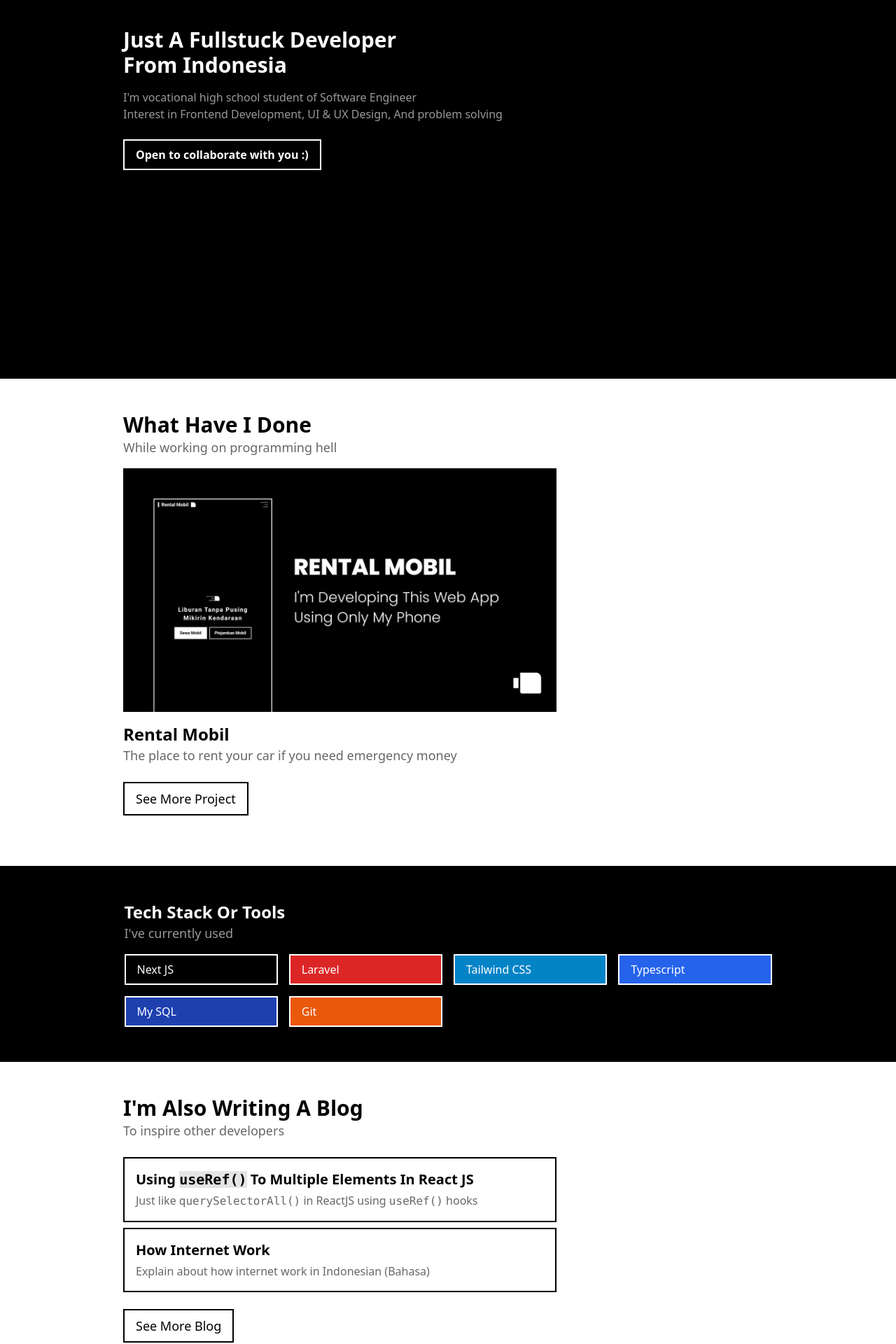
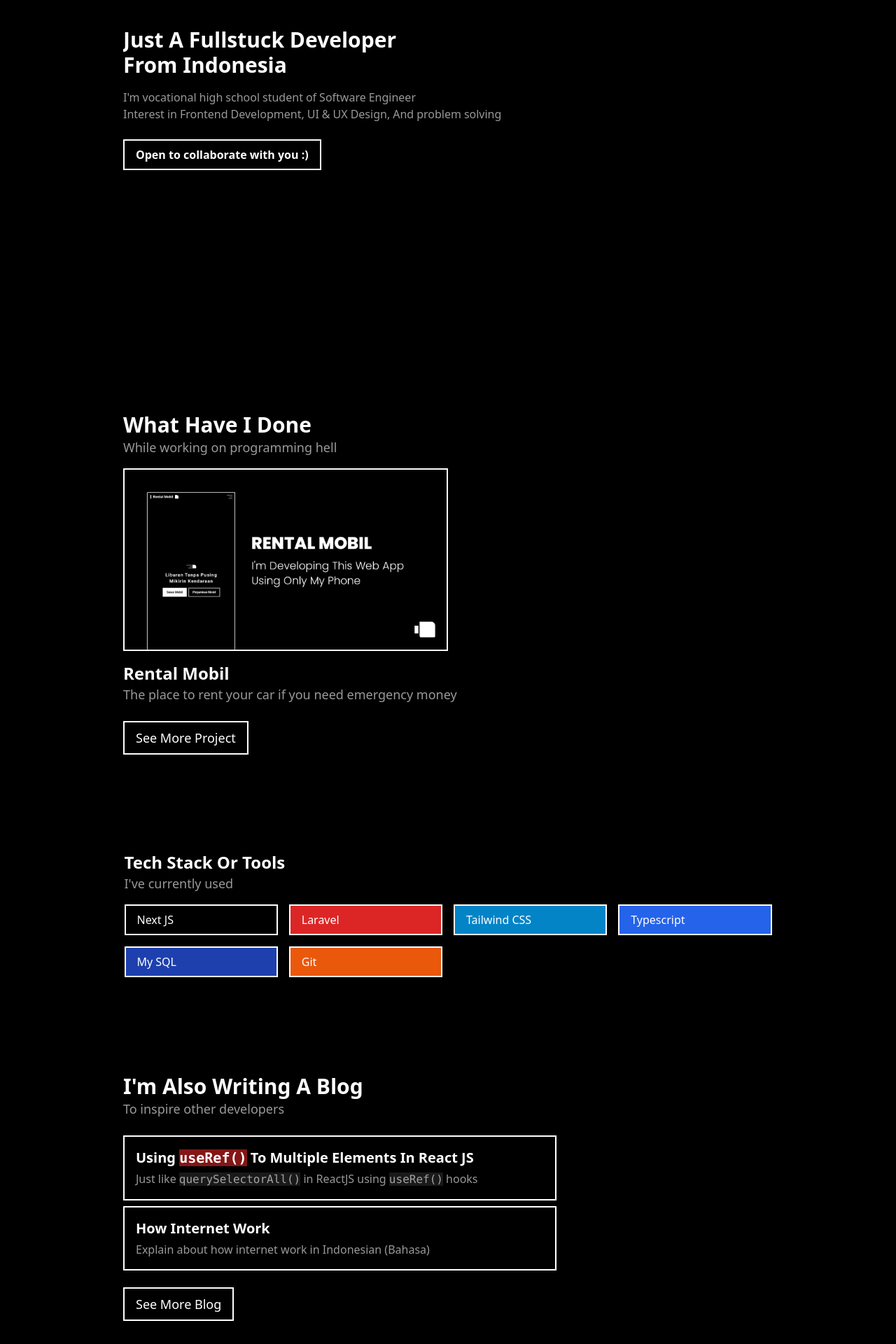
Before and after one commit to AdiCahyaSaputra/personal-website, a Next.js app: page / in a window 1280 px wide. Shown: the part 320-2240 px from the top of the page at 70% size. Built offline with nearby package versions, Linux system fonts and the light colour scheme.

Commit message:
feat: animation, change all background

```diff
--- /dev/null
+++ b/components/reusable/text/WordAnimate.tsx
@@ -0,0 +1,27 @@
+import React from 'react'
+import { motion } from 'framer-motion'
+import { wordAnmate } from 'lib/motion/variants'
+
+type Props = {
+  text: string
+}
+
+const WordAnimate: React.FC<Props> = ({ text }) => {
+  const words = text.split(' ')
+
+  return (
+    <p className='overflow-hidden space-x-1'>
+      {words.map((word, index) => (
+        <motion.span
+          key={index}
+          variants={wordAnmate}
+          className='inline-block'
+        >
+          {word}
+        </motion.span>
+      ))}
+    </p>
+  )
+}
+
+export default WordAnimate
--- a/components/section/BlogSection.tsx
+++ b/components/section/BlogSection.tsx
@@ -4,8 +4,8 @@ import Container, { container } from "../reusable/global/Container"
 const blogs = [
   {
     link: "https://adics.hashnode.dev/using-useref-to-multiple-elements-in-react-js",
-    label: <>Using <code className="bg-black/10">useRef()</code> To Multiple Elements In React JS</>,
-    desc: <>Just like <code>querySelectorAll()</code> in ReactJS using <code>useRef()</code> hooks</>
+    label: <>Using <code className="bg-red-600/60">useRef()</code> To Multiple Elements In React JS</>,
+    desc: <>Just like <code className="bg-white/10">querySelectorAll()</code> in ReactJS using <code className="bg-white/10">useRef()</code> hooks</>
   },
   {
     link: "https://adics.hashnode.dev/apa-itu-internet",
@@ -24,13 +24,13 @@ const BlogSection: React.FC = () => {
     }
 
   return (
-    <section className="py-12 h-screen">
+    <section className="bg-black text-white py-12 h-screen">
       <Container className={container({ size: "medium" })}>
 
         <div>
 
-          <h1 className="text-3xl font-bold selection:text-white selection:bg-black">{"I'm Also Writing A Blog"}</h1>
-          <p className="text-lg selection:text-white selection:bg-black text-black/60">
+          <h1 className="text-3xl font-bold selection:text-black selection:bg-white">{"I'm Also Writing A Blog"}</h1>
+          <p className="text-lg selection:text-black selection:bg-white text-white/60">
             To inspire other developers
           </p>
 
@@ -39,11 +39,11 @@ const BlogSection: React.FC = () => {
         <div className="mt-6 space-y-2 lg:w-8/12">
 
           {blogs.map((blog, index) => (
-            <article key={index} className="p-4 border-2 border-black">
+            <article key={index} className="p-4 border-2 border-white">
               <a href={blog.link} className="text-xl font-bold cursor-pointer hover:underline select-none">
                 {blog.label}
               </a>
-              <p className="mt-1 selection:bg-black selection:text-white text-black/60">
+              <p className="mt-1 selection:bg-white selection:text-black text-white/60">
                 {blog.desc}
               </p>
             </article>
@@ -52,10 +52,10 @@ const BlogSection: React.FC = () => {
         </div>
 
         <div className="mt-6 relative lg:w-max group overflow-hidden">
-          <button onClick={clickHandler} className="select-none cursor-pointer transition-all duration-500 lg:w-max w-full text-center text-black group-hover:text-white border-2 border-black py-2 px-4 active:scale-95 text-lg font-medium bg-transparent relative z-10">
+          <button onClick={clickHandler} className="select-none cursor-pointer transition-all duration-500 lg:w-max w-full text-center text-white group-hover:text-black border-2 border-white py-2 px-4 active:scale-95 text-lg font-medium bg-transparent relative z-10">
             See More Blog
           </button>
-          <div className="duration-500 absolute left-0 top-0 w-full h-full bg-black translate-x-full group-hover:translate-x-0 transition-all z-0"/>
+          <div className="duration-500 absolute left-0 top-0 w-full h-full bg-white translate-x-full group-hover:translate-x-0 transition-all z-0"/>
         </div>
 
       </Container>
--- a/components/section/HeroSection.tsx
+++ b/components/section/HeroSection.tsx
@@ -1,5 +1,13 @@
+import WordAnimate from 'components/reusable/text/WordAnimate'
 import React from 'react'
 import Container, { container } from "../reusable/global/Container"
+import { motion } from 'framer-motion'
+import { stagger, headlineAnimate } from 'lib/motion/variants'
+
+const headlineText = [
+  "Just A Fullstuck Developer",
+  "From Indonesia"
+]
 
 const HeroSection: React.FC = () => {
 
@@ -10,27 +18,58 @@ const HeroSection: React.FC = () => {
   }
 
   return (
-    <section className="flex bg-black text-white flex-col justify-center h-screen" >
+    <motion.section
+      initial='hidden'
+      animate='show'
+      className="flex bg-black text-white flex-col justify-center h-screen" >
       <Container className={container({ size: "medium" })}>
 
-        <h1 className={`text-3xl transition-all font-bold text-white hover:text-white/60 group selection:text-black selection:bg-white w-max`}>
-          Just A <span className={`group-hover:text-white`}>Fullstuck</span> Developer <br />From Indonesia
-        </h1>
-        <div className="mt-4 text-white/60 select-none">
-          <p>{"I'm vocational high school student of Software Engineer"}</p>
-          <p>{"Interest in Frontend Development, UI & UX Design, And problem solving"}</p>
+        <motion.div
+          variants={stagger}
+        >
+          <div className={`overflow-hidden text-3xl transition-all font-bold text-white selection:text-black selection:bg-white w-max`}>
+            {headlineText.map((text, index) => (
+              <motion.h1
+                key={index}
+                variants={headlineAnimate}
+              >
+                {text}
+              </motion.h1>
+            ))}
+          </div>
+        </motion.div>
+
+        <div
+          className="mt-4 text-white/60 select-none"
+        >
+          <motion.div
+            variants={stagger}
+          >
+            <WordAnimate text="I'm vocational high school student of Software Engineer" />
+            <WordAnimate text="Interest in Frontend Development, UI & UX Design, And problem solving" />
+          </motion.div>
         </div>
-        <div className="relative mt-6 w-max group overflow-hidden">
-          <button onClick={clickHandler} className="py-2 px-4 bg-transparent w-max text-white font-bold
+
+        <div className='overflow-hidden'>
+          <motion.div
+            initial={{
+              y: '200%',
+            }}
+            animate={{
+              y: 0
+            }}
+            className="transition-all duration-500 relative mt-6 w-max group overflow-hidden">
+            <button onClick={clickHandler} className="py-2 px-4 bg-transparent w-max text-white font-bold
             border-2 border-white select-none group-hover:text-black cursor-pointer
             active:scale-95 relative z-10 transition-all duration-500">
-            Open to collaborate with you {':)'}
-          </button>
-          <div className="z-0 absolute py-2 px-4 left-0 top-0 w-full h-full bg-white -translate-x-full group-hover:translate-x-0 transition-all duration-500" />
+              Open to collaborate with you {':)'}
+            </button>
+            <div className="z-0 absolute py-2 px-4 left-0 top-0 w-full h-full bg-white -translate-x-full group-hover:translate-x-0 transition-all duration-500" />
+          </motion.div>
         </div>
 
       </Container>
-    </section >
+    </motion.section>
   )
 }
 
--- a/components/section/ProjectSection.tsx
+++ b/components/section/ProjectSection.tsx
@@ -16,14 +16,14 @@ const ProjectSection: React.FC = () => {
   }
 
   return (
-    <section className="bg-white py-12">
+    <section className="bg-black text-white py-12">
 
       <Container className={container({ size: "medium", className: "h-full" })}>
 
         <div>
 
-          <h1 className="text-3xl font-bold selection:text-white selection:bg-black">What Have I Done</h1>
-          <p className="text-lg selection:text-white selection:bg-black text-black/60">
+          <h1 className="text-3xl font-bold selection:text-black selection:bg-white">What Have I Done</h1>
+          <p className="text-lg selection:text-black selection:bg-white text-white/60">
             While working on programming hell
           </p>
 
@@ -31,7 +31,7 @@ const ProjectSection: React.FC = () => {
 
         <figure className="mt-4 select-none">
 
-          <div className="lg:w-8/12 overflow-hidden group cursor-pointer bg-black aspect-video relative">
+          <div className="lg:w-6/12 border-2 border-white overflow-hidden group cursor-pointer bg-black aspect-video relative">
             <Image
               src={FeaturedIMG}
               alt="Featured IMG"
@@ -43,17 +43,17 @@ const ProjectSection: React.FC = () => {
           <figcaption className="cursor-pointer mt-4 group">
 
             <a onClick={() => router.push('/projects/rental-mobil')} className="text-2xl group-hover:underline font-bold">Rental Mobil</a>
-            <p className="text-lg text-black/60">The place to rent your car if you need emergency money</p>
+            <p className="text-lg text-white/60">The place to rent your car if you need emergency money</p>
 
           </figcaption>
 
         </figure>
 
         <div className="mt-6 relative lg:w-max group overflow-hidden">
-          <button onClick={clickHandler} className="select-none cursor-pointer transition-all duration-500 lg:w-max w-full text-center text-black group-hover:text-white border-2 border-black py-2 px-4 active:scale-95 text-lg font-medium bg-transparent relative z-10">
+          <button onClick={clickHandler} className="select-none cursor-pointer transition-all duration-500 lg:w-max w-full text-center text-white group-hover:text-black border-2 border-white py-2 px-4 active:scale-95 text-lg font-medium bg-transparent relative z-10">
             See More Project
           </button>
-          <div className="duration-500 absolute left-0 top-0 w-full h-full bg-black translate-y-full group-hover:translate-y-0 transition-all z-0" />
+          <div className="duration-500 absolute left-0 top-0 w-full h-full bg-white translate-y-full group-hover:translate-y-0 transition-all z-0" />
         </div>
 
       </Container>
--- a/components/section/SkillSection.tsx
+++ b/components/section/SkillSection.tsx
@@ -30,7 +30,7 @@ const techStacks = [
 
 const SkillSection: React.FC = () => {
   return (
-    <section className="mt-6 text-white">
+    <section className="py-10 bg-black text-white">
       <div className="bg-black border-2 border-black py-12">
         <Container className={container({ size: "medium" })}>
 
--- /dev/null
+++ b/lib/motion/variants.ts
@@ -0,0 +1,41 @@
+export const stagger = {
+  show: {
+    transition: {
+      staggerChildren: 0.04
+    }
+  }
+}
+
+export const headlineAnimate = {
+  hidden: {
+    x: '-100%',
+    transition: {
+      ease: [0.455, 0.03, 0.515, 0.955],
+      duration: 0.85
+    }
+  },
+  show: {
+    x: 0,
+    transition: {
+      ease: [0.455, 0.03, 0.515, 0.955],
+      duration: 0.75
+    }
+  }
+}
+
+export const wordAnmate = {
+  hidden: {
+    y: '200%',
+    transition: {
+      ease: [0.455, 0.03, 0.515, 0.955],
+      duration: 0.85
+    }
+  },
+  show: {
+    y: 0,
+    transition: {
+      ease: [0.455, 0.03, 0.515, 0.955],
+      duration: 0.75
+    }
+  }
+}
--- a/package.json
+++ b/package.json
@@ -16,6 +16,7 @@
     "@types/react-dom": "18.0.9",
     "class-variance-authority": "^0.4.0",
     "eslint-config-next": "13.0.7",
+    "framer-motion": "^8.4.2",
     "next": "13.0.7",
     "react": "18.2.0",
     "react-dom": "18.2.0",
```
Also changed, not shown: 1 other file (tests, documents, lock files or other folders).
